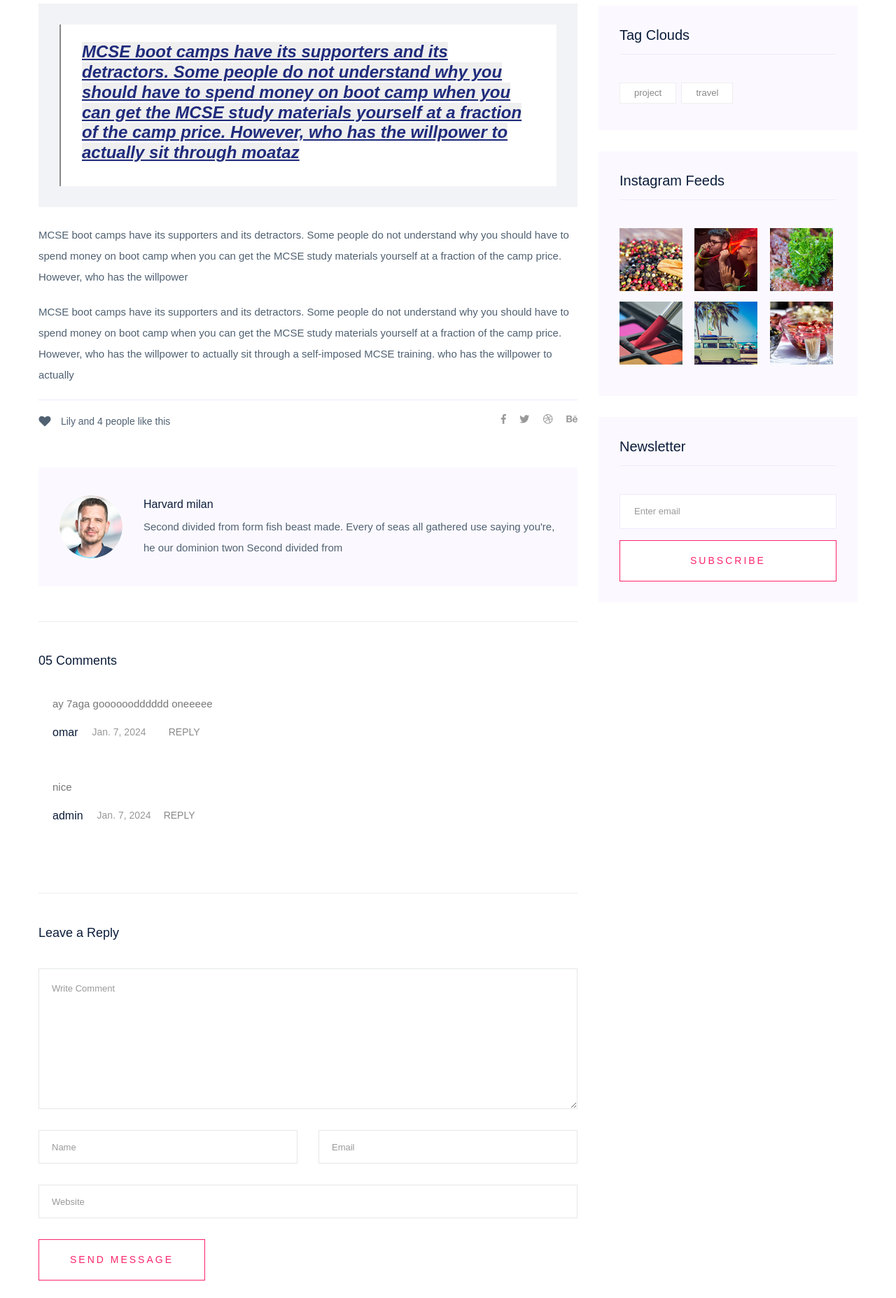
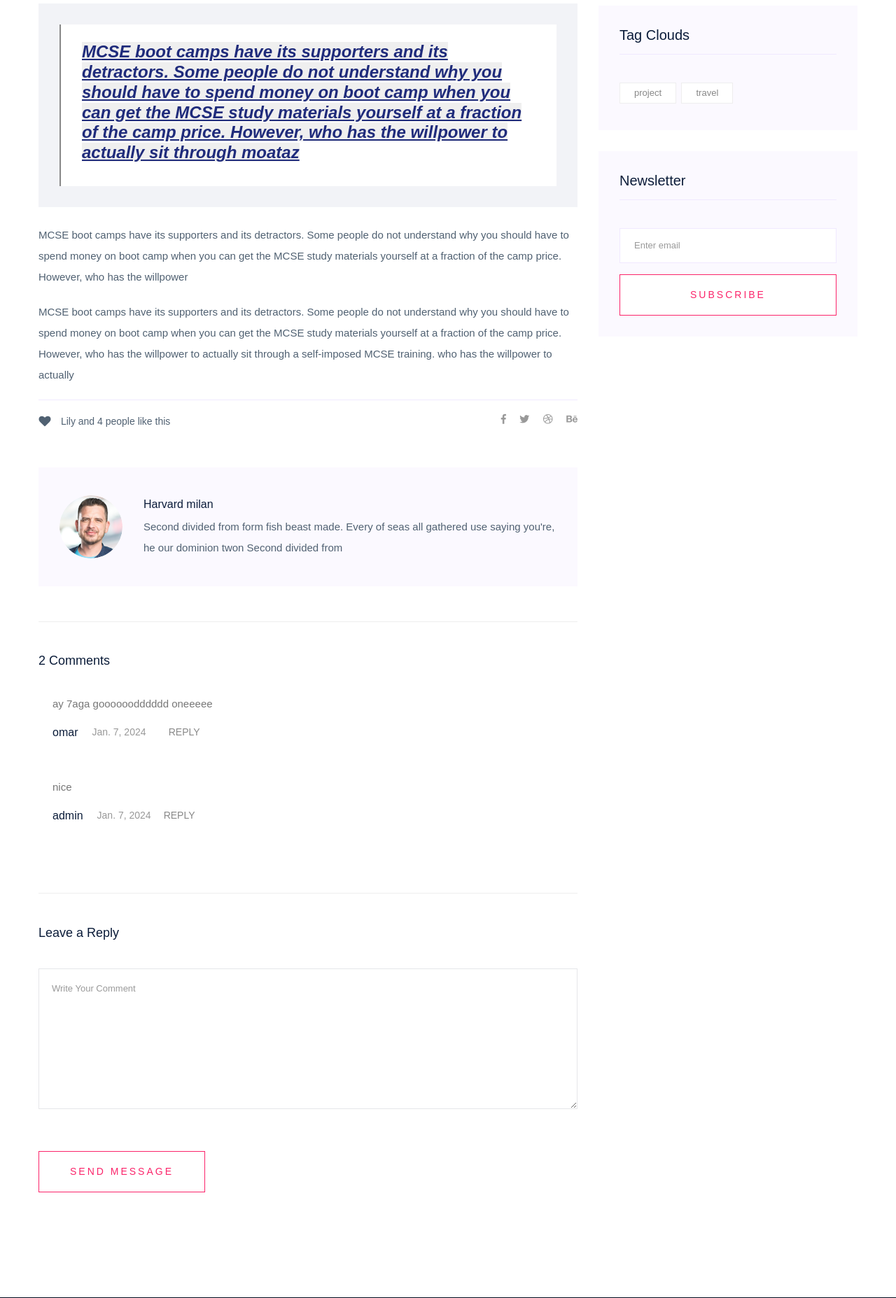
Before and after one commit to Omarmoatz/Job-Finder, a Django app: a page that uses blog/templates/blog/blog_detail.html in a window 1280 px wide. Shown: the part 1481-3336 px from the top of the page at 70% size. Run offline with Django 4.2, Linux system fonts and the light colour scheme; data comes from the database, SQL or seed files in the repository; both versions use the stored data as it was after the commit; some libraries are stand-ins or nearby versions; some web fonts are replaced.

Commit message:
add add-comment function

```diff
--- a/blog/templates/blog/blog_detail.html
+++ b/blog/templates/blog/blog_detail.html
@@ -77,7 +77,7 @@
                   </div>
                </div>
                <div class="comments-area">
-                  <h4>05 Comments</h4>
+                  <h4>{{comment|length}} Comments</h4>
                   {% for item in comment %}
                   <div class="comment-list">
                      <div class="single-comment justify-content-between d-flex">
@@ -106,32 +106,22 @@
                </div>
                <div class="comment-form">
                   <h4>Leave a Reply</h4>
-                  <form class="form-contact comment_form" action="#" id="commentForm">
+                  <form class="form-contact comment_form" method="post" action="{% url 'blog:add_comment' blog.slug %}" id="commentForm">
+                     {% csrf_token %}
                      <div class="row">
                         <div class="col-12">
                            <div class="form-group">
-                              <textarea class="form-control w-100" name="comment" id="comment" cols="30" rows="9"
-                                 placeholder="Write Comment"></textarea>
+                              <textarea class="form-control w-100" name="comment" cols="30" rows="9"
+                                 placeholder="Write Your Comment"></textarea>
                            </div>
                         </div>
                         <div class="col-sm-6">
                            <div class="form-group">
-                              <input class="form-control" name="name" id="name" type="text" placeholder="Name">
-                           </div>
-                        </div>
-                        <div class="col-sm-6">
-                           <div class="form-group">
-                              <input class="form-control" name="email" id="email" type="email" placeholder="Email">
-                           </div>
-                        </div>
-                        <div class="col-12">
-                           <div class="form-group">
-                              <input class="form-control" name="website" id="website" type="text" placeholder="Website">
                            </div>
                         </div>
                      </div>
                      <div class="form-group">
-                        <button type="submit" class="button button-contactForm btn_1 boxed-btn">Send Message</button>
+                        <button type="submit" class="button button-contactForm btn_1 boxed-btn" >Send Message</button>
                      </div>
                   </form>
                </div>
@@ -191,41 +181,6 @@
 
                      </ul>
                   </aside>
-                  <aside class="single_sidebar_widget instagram_feeds">
-                     <h4 class="widget_title">Instagram Feeds</h4>
-                     <ul class="instagram_row flex-wrap">
-                        <li>
-                           <a href="#">
-                              <img class="img-fluid" src="assets/img/post/post_5.png" alt="">
-                           </a>
-                        </li>
-                        <li>
-                           <a href="#">
-                              <img class="img-fluid" src="assets/img/post/post_6.png" alt="">
-                           </a>
-                        </li>
-                        <li>
-                           <a href="#">
-                              <img class="img-fluid" src="assets/img/post/post_7.png" alt="">
-                           </a>
-                        </li>
-                        <li>
-                           <a href="#">
-                              <img class="img-fluid" src="assets/img/post/post_8.png" alt="">
-                           </a>
-                        </li>
-                        <li>
-                           <a href="#">
-                              <img class="img-fluid" src="assets/img/post/post_9.png" alt="">
-                           </a>
-                        </li>
-                        <li>
-                           <a href="#">
-                              <img class="img-fluid" src="assets/img/post/post_10.png" alt="">
-                           </a>
-                        </li>
-                     </ul>
-                  </aside>
                   <aside class="single_sidebar_widget newsletter_widget">
                      <h4 class="widget_title">Newsletter</h4>
                      <form action="#">
--- a/blog/urls.py
+++ b/blog/urls.py
@@ -1,10 +1,11 @@
 from django.urls import path
-from .views import BlogList,BlogDetail
+from .views import BlogList,BlogDetail,add_comment
 
 app_name='blog'
 
 urlpatterns = [
     path('',BlogList.as_view(), name='blog_list'),
     path('<slug:slug>',BlogDetail.as_view(), name='blog_detail'),
+    path('<slug:slug>/add-comment',add_comment, name='add_comment'),
 
 ]
--- a/blog/views.py
+++ b/blog/views.py
@@ -1,4 +1,4 @@
-from django.shortcuts import render
+from django.shortcuts import render,redirect
 from django.views import generic
 from django.db.models import Count
 
@@ -25,3 +25,21 @@ class BlogDetail(generic.DetailView):
         context["ctgs"] = Category.objects.all().annotate(blog_num=Count('ctg_blog'))
         context["blogs"] = Blog.objects.all()[:5]
         return context
+
+def add_comment(request,slug):
+    blog = Blog.objects.get(slug=slug)
+
+    comment = request.POST['comment']
+
+    if request.user.is_authenticated:
+        user = request.user
+    else:
+        user = None
+
+    Comment.objects.create(
+        user = user,
+        content = comment,
+        blog = blog,
+    )
+
+    return redirect(f'/blog/{blog.slug}')
```
Also changed, not shown: blog/templates/includes/comments.html (added, +28 -0 lines), db.sqlite3.
